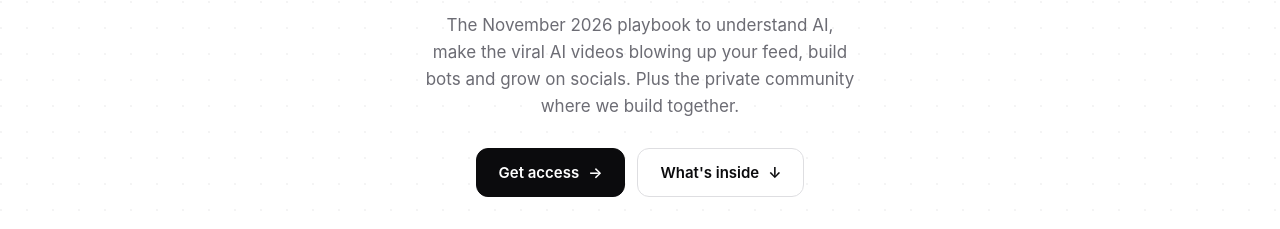
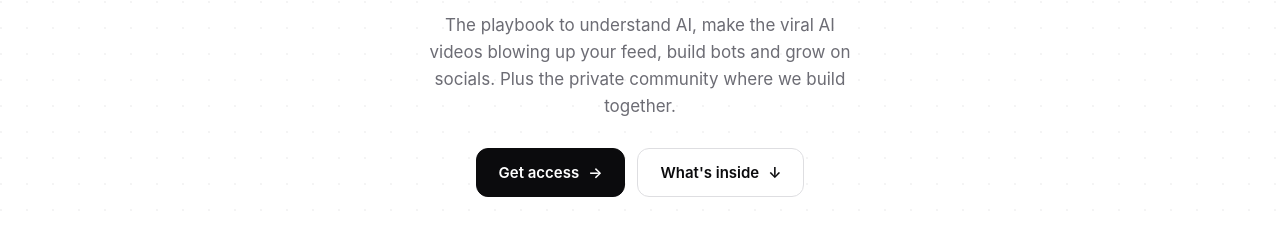
Before and after one commit to 0xSyfer/Syfer, a plain HTML site: page ai/index.html in a window 1280 px wide. Shown: the part 571-800 px from the top of the page. Drawn offline with Linux system fonts and the light colour scheme.

Commit message:
Sales page: shorten subtitle to "The playbook to understand AI"
Co-Authored-By: Claude Opus 5.5 <noreply@anthropic.com>

```diff
--- a/ai/index.html
+++ b/ai/index.html
@@ -60,7 +60,7 @@
       </div>
       <span class="eyebrow"><span class="live"></span>AI Cheat Code · E-book + community</span>
       <h1 aria-label="Stop scrolling AI videos. Start making them."><span aria-hidden="true">Stop scrolling AI videos.</span><br><em class="type" aria-hidden="true" data-words="Start making them.|Make them go viral.|On any budget.">Start making them.</em></h1>
-      <p class="sub">The November 2026 playbook to understand AI, make the viral AI videos blowing up your feed, build bots and grow on socials. Plus the private community where we build together.</p>
+      <p class="sub">The playbook to understand AI, make the viral AI videos blowing up your feed, build bots and grow on socials. Plus the private community where we build together.</p>
       <div class="cta">
         <a class="btn primary shine ring" id="hero-cta" href="#join">Get access <span class="a">→</span></a>
         <a class="btn ghost" href="#inside">What's inside <span class="a">↓</span></a>
```
